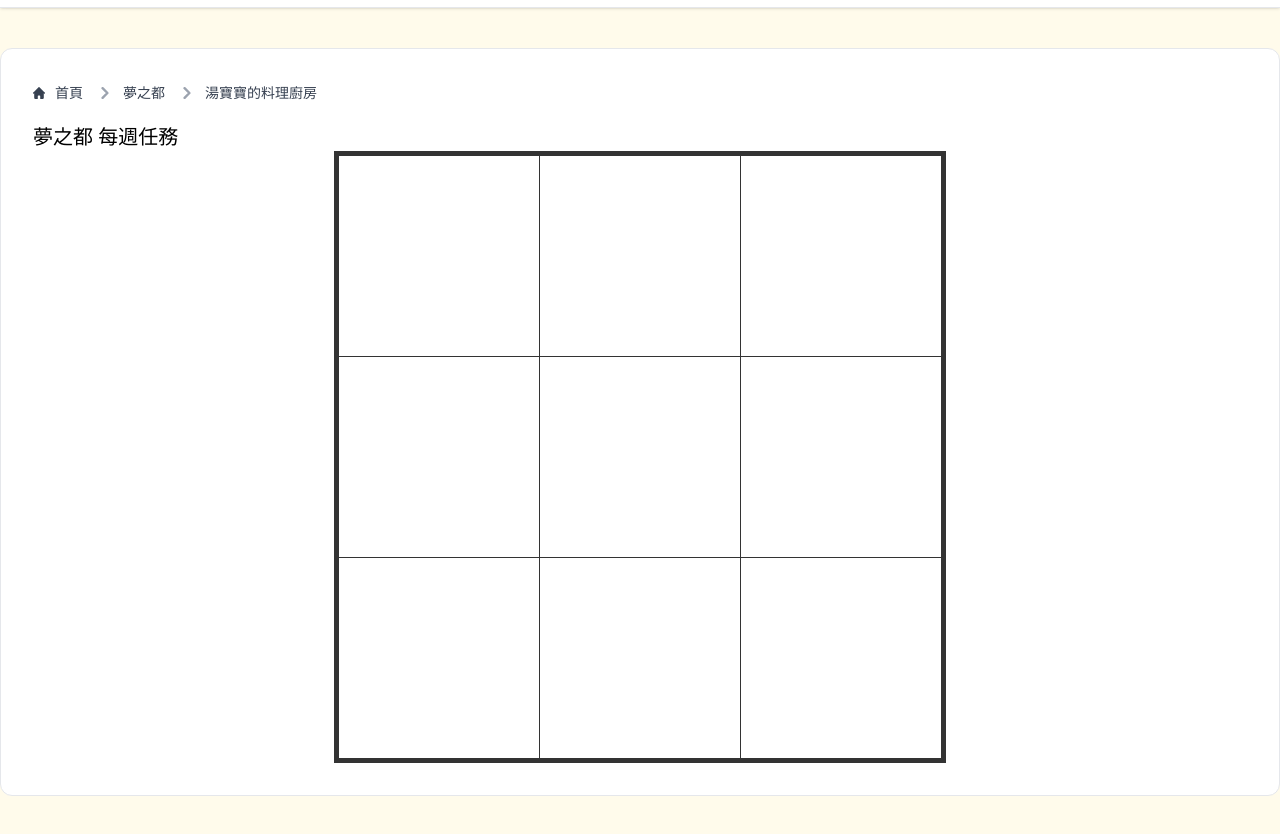
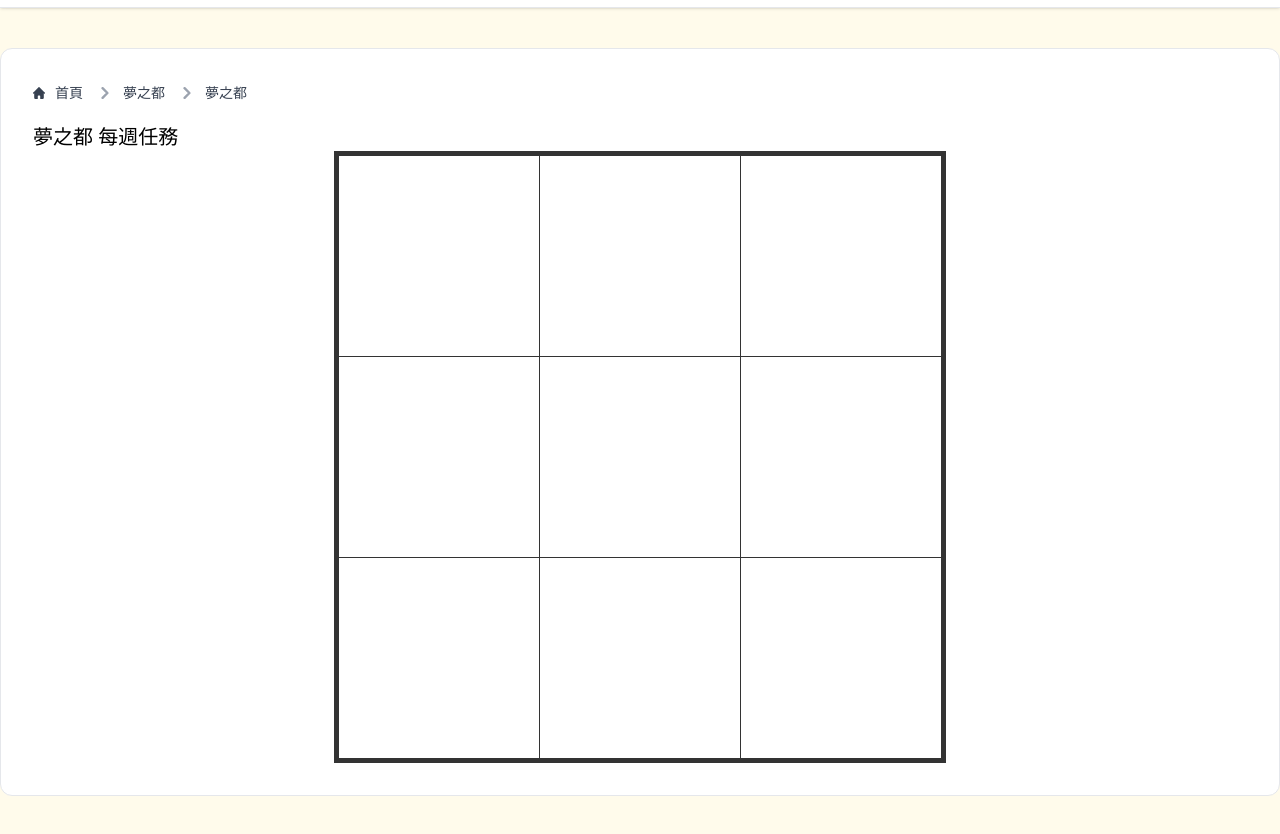
Before and after one commit to RvGIN/tms, a plain HTML site: page dream_city.html in a window 1280 px wide. Shown: the part 56-890 px from the top of the page. Drawn offline with nearby package versions, Linux system fonts and the light colour scheme.

Commit message:
Update dream_city.html

```diff
--- a/dream_city.html
+++ b/dream_city.html
@@ -67,7 +67,7 @@
                         <svg class="w-3 h-3 text-gray-400 mx-1" aria-hidden="true" xmlns="http://www.w3.org/2000/svg" fill="none" viewBox="0 0 6 10">
                             <path stroke="currentColor" stroke-linecap="round" stroke-linejoin="round" stroke-width="2" d="m1 9 4-4-4-4" />
                         </svg>
-                        <span class="ml-1 text-sm font-medium text-gray-700 md:ml-2">湯寶寶的料理廚房</span>
+                        <span class="ml-1 text-sm font-medium text-gray-700 md:ml-2">夢之都</span>
                     </div>
                 </li>
             </ol>
```
